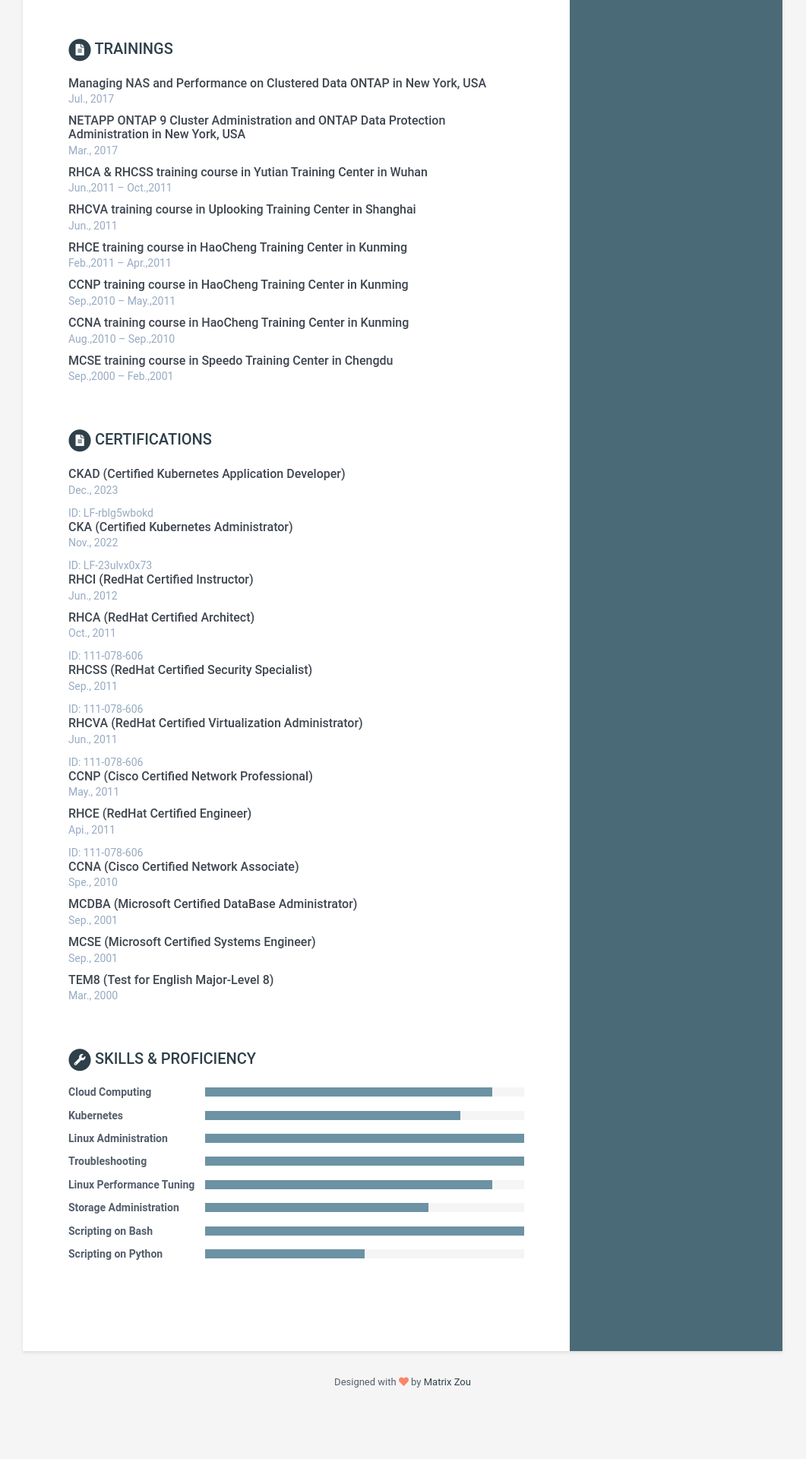
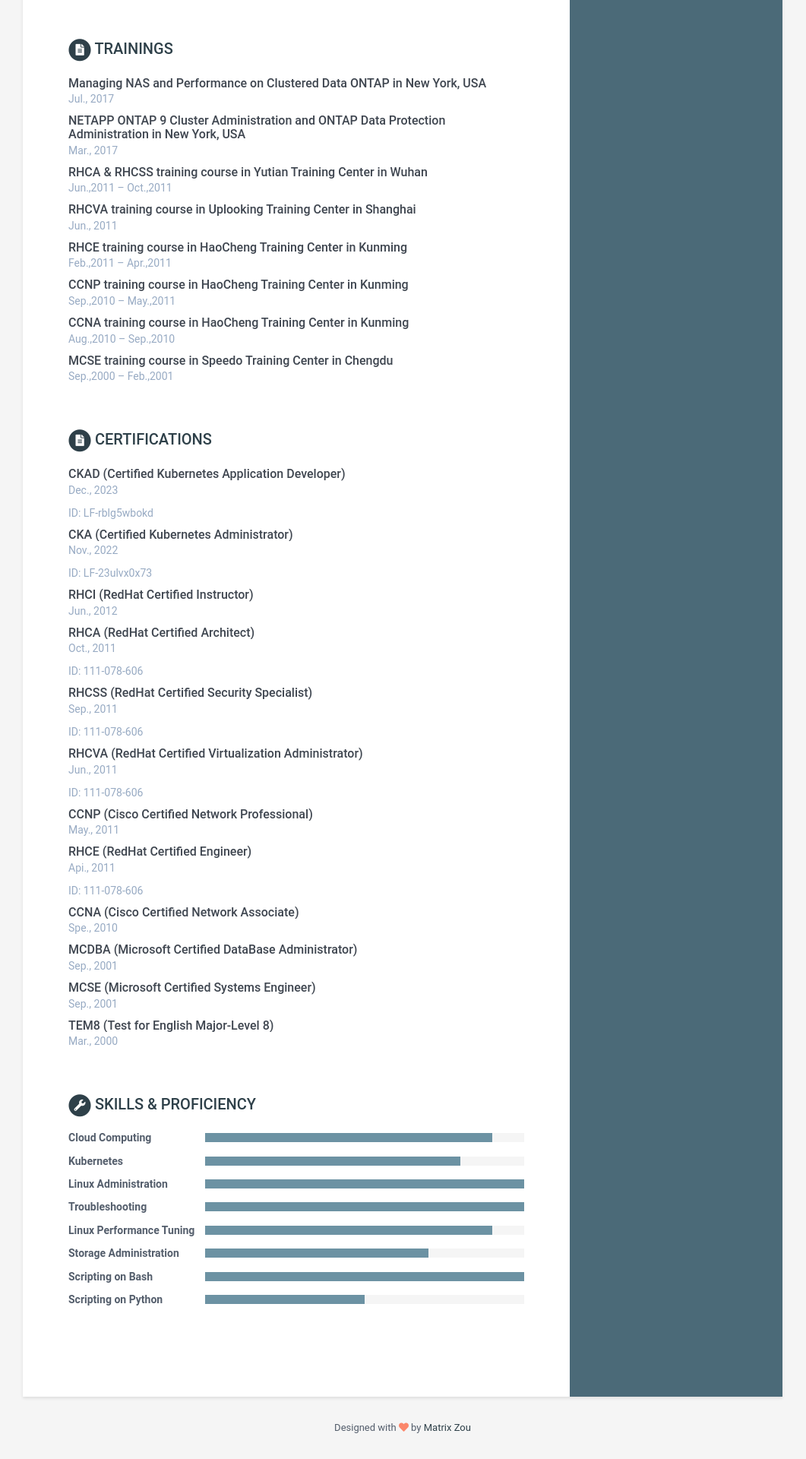
Before and after one commit to matrixzj/resume, a Jekyll site: the page built from index.html, in a window 1280 px wide. Shown: the part 2806-4726 px from the top of the page at 76% size, without its empty margins (110-1171 px from the left). Built offline with Jekyll 4.4.1, drawn with Linux system fonts in a browser that asks for light colours; before the commit the page ends 4666 px from its top, so only the background shows below that.

Commit message:
There are        1 files have been modified at 2024-06-06 21:32:19 . 	-rw-r--r--@ 1 jzou  staff  5624 Jun  6 21:32 _sass/_base.scss No files have been added. No files have been deleted. No file type has been changed.

```diff
--- a/_sass/_base.scss
+++ b/_sass/_base.scss
@@ -205,6 +205,8 @@ p {
         color: $text-grey;
     }
     .cert-id {
+        margin-top: 0;
+        margin-bottom: 10px;
         color: $text-grey;
     }
 
```
